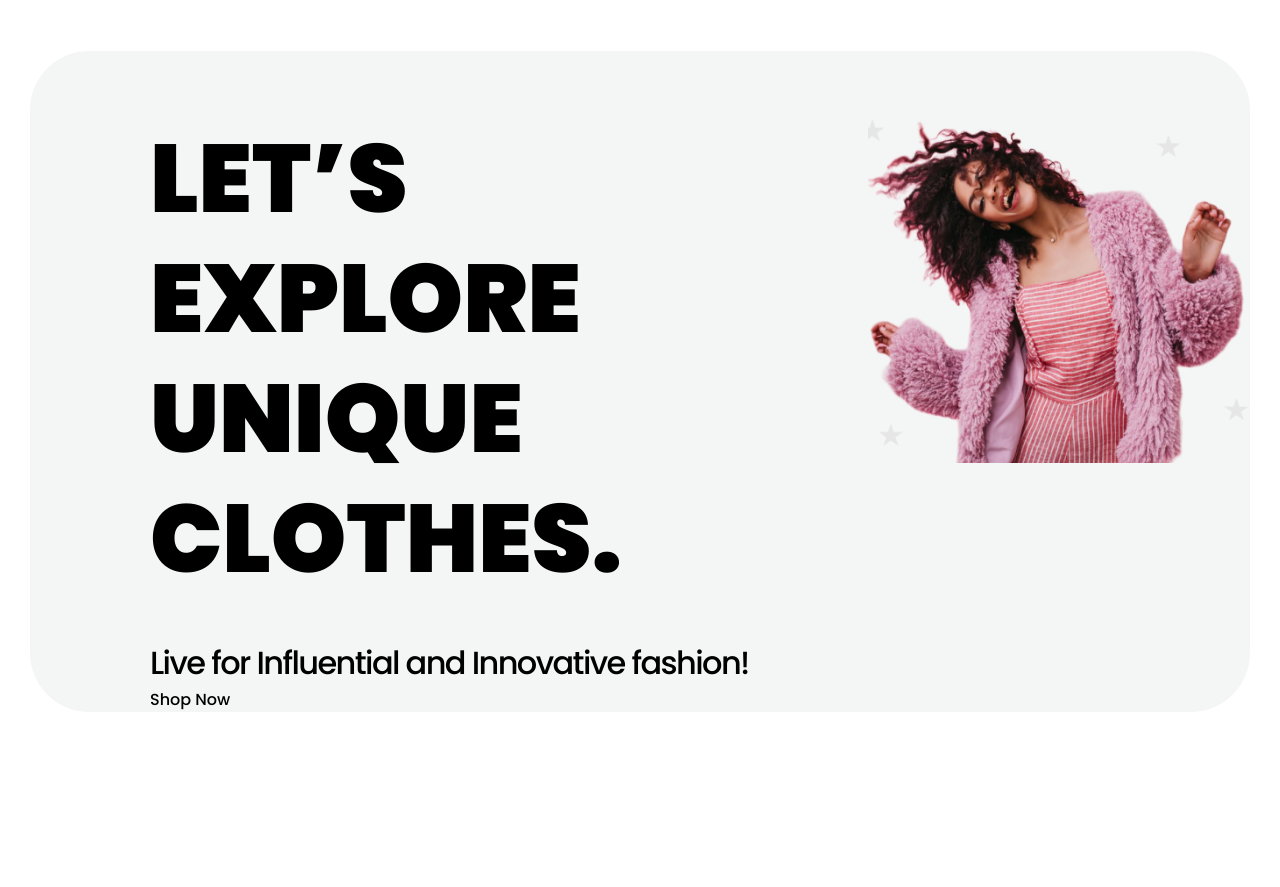
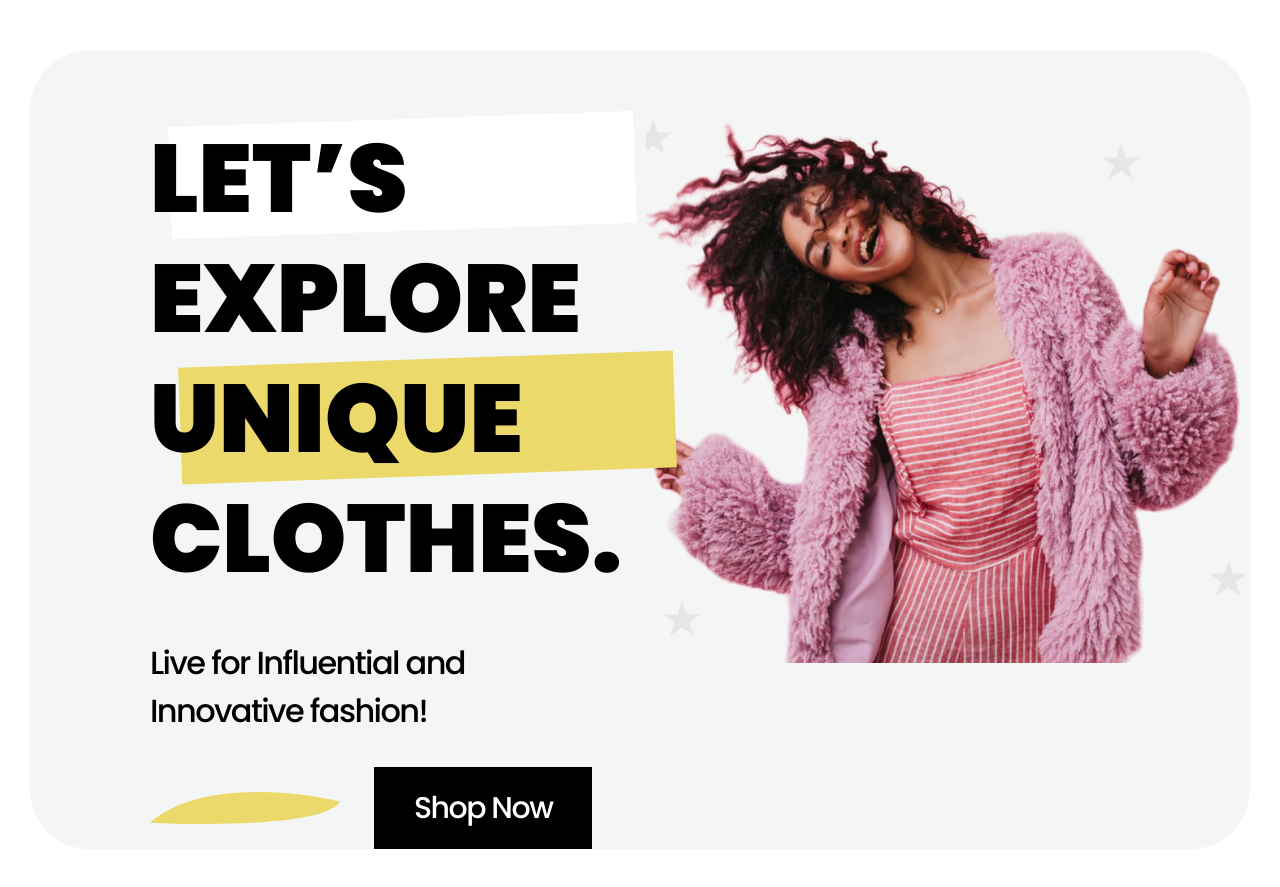
Before and after one commit to Yaroslav0102030405/fashion, a React (Create React App) app: page / in a window 1280 px wide. Shown: the part 111-998 px from the top of the page. Before the commit the page ends 886 px from the top, so only its background shows below. Built offline with nearby package versions, Linux system fonts and the light colour scheme.

Commit message:
update-2

```diff
--- a/src/components/promo/Promo.js
+++ b/src/components/promo/Promo.js
@@ -8,11 +8,24 @@ const Promo = () => {
       <div className="container">
         <div className="promo__content">
           <div className="promo__text">
-            <h1 className="promo__title">LET’S EXPLORE UNIQUE CLOTHES.</h1>
+            <h1 className="promo__title">
+              <span className="promo__highlight">
+                <span>LET’S</span>
+              </span>
+              EXPLORE
+              <span className="promo__highlight-yellow">
+                <span> UNIQUE</span>
+              </span>
+              CLOTHES.
+            </h1>
             <p className="promo__desc">
               Live for Influential and Innovative fashion!
             </p>
-            <button className="promo__btn" type="button">Shop Now</button>
+            <span className="promo__btn-wrapper">
+              <button className="promo__btn" type="button">
+                Shop Now
+              </button>
+            </span>
           </div>
           <div className="promp__img">
             <img src={PromoImg} alt="Promo" />
--- a/src/components/promo/promo.css
+++ b/src/components/promo/promo.css
@@ -13,23 +13,86 @@
   border-radius: 59px;
 }
 
-.promo__text {
+/* .promo__text {
 
+} */
+
+.promo__title {
+  max-width: 474px;
+  margin-bottom: 40px;
+
+  font-size: 96px;
+  font-weight: 900;
+  line-height: 1.25;
 }
 
-.promo__title {
-  margin-bottom: 40px;
+.promo__highlight span {
+  display: block;
+  position: relative;
+  z-index: 1;
+}
 
-font-size: 96px;
-font-weight: 900;
-line-height: 1.25;
+.promo__highlight::before {
+  content: "";
+  display: block;
+  position: absolute;
 
+  width: 464.743px;
+  height: 112.14px;
+
+  left: 170px;
+  transform: rotate(-2deg);
+  flex-shrink: 0;
+  background-color: white;
+}
+
+.promo__highlight-yellow span {
+  position: relative;
+  z-index: 1;
+}
+
+.promo__highlight-yellow::after {
+  content: "";
+  display: inline-block;
+  position: absolute;
+
+  width: 495px;
+  height: 117px;
+  left: 180px;
+  transform: rotate(-2deg);
+  flex-shrink: 0;
+  background-color: #ebd96b;
 }
 
 .promo__desc {
+  margin-bottom: 32px;
+
   font-size: 32px;
+  font-weight: 400;
+  letter-spacing: -1.6px;
+}
 
-font-weight: 400;
-letter-spacing: -1.6px;
+.promo__btn-wrapper {
+  display: flex;
 
+  align-items: center;
+  column-gap: 34px;
 }
+
+.promo__btn-wrapper::before {
+  content: "";
+  display: inline-flex;
+  width: 190px;
+  height: 32px;
+  background-image: url(./../../image/icons/decor-yellow.svg);
+}
+
+.promo__btn {
+  color: #fff;
+  background-color: #000;
+  padding: 19px 40px 18px;
+
+  font-size: 30px;
+  font-weight: 500;
+  letter-spacing: -1.5px;
+}
```
